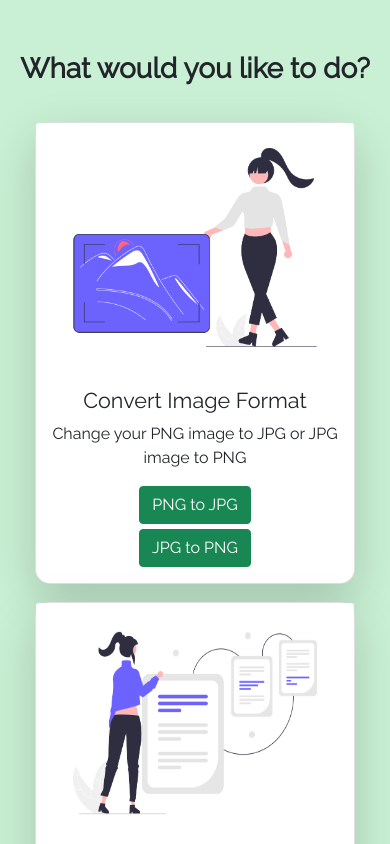
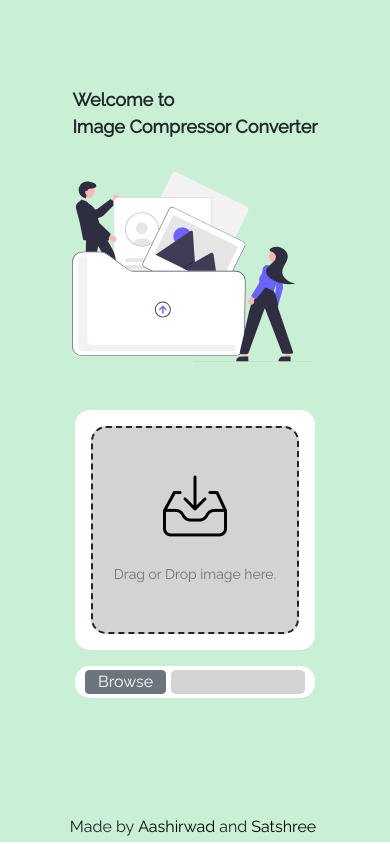
Before and after one commit to aashirwad43/image-converter-frontend, a Vue app: page / in a window 390 px wide. Shown: the top 844 px of the page. Built offline with nearby package versions, Linux system fonts and the light colour scheme.

Commit message:
Design changes and dropzone integration

```diff
--- a/src/App.vue
+++ b/src/App.vue
@@ -1,19 +1,22 @@
 <template>
   <div id="app">
     <!-- <HomePage /> -->
-    <OptionsPage />
+    <Home />
+    <!-- <OptionsPage /> -->
   </div>
 </template>
 
 <script>
 // import HomePage from './components/HomePage.vue'
-import OptionsPage from './components/OptionsPage.vue'
+import Home from './components/Home.vue'
+// import OptionsPage from './components/OptionsPage.vue'
 
 export default {
   name: 'App',
   components: {
     // HomePage,
-    OptionsPage
+    Home,
+    // OptionsPage
   }
 }
 </script>
--- /dev/null
+++ b/src/components/Home.vue
@@ -0,0 +1,269 @@
+<template>
+  <div>
+    <div class="home">
+      <b-row>
+        <b-col md="6" class="cards-column">
+          <div class="contents-div">
+            <div class="heading">
+              <span>
+                Welcome to
+                <br />
+                Image Compressor Converter
+              </span>
+            </div>
+            <div class="image-div">
+              <img :src="homepage" />
+            </div>
+          </div>
+        </b-col>
+        <b-col md="6" class="cards-column">
+          <div class="contents-div">
+            <div class="droparea">
+              <input
+                type="file"
+                style="display:none"
+                id="file-input"
+                @change="readFile"
+              />
+              <label for="file-input">
+                <div
+                  class="dropzone"
+                  style="z-index: 1"
+                  @dragover.prevent
+                  @drop="readFile"
+                >
+                  <div
+                    class="h-100 w-100 d-flex align-items-center justify-content-center"
+                  >
+                    <div class="text-center">
+                      <div v-if="imageURL">
+                        <img :src="imageURL" />
+                      </div>
+                      <div v-else>
+                        <img :src="drophere" />
+                      </div>
+                      <br />
+                      <small class="text-muted">Drag or Drop image here.</small>
+                    </div>
+                  </div>
+                </div>
+              </label>
+            </div>
+            <div class="button-div">
+              <div v-if="fileName">
+                <b-button class="next-button" variant="success">Next</b-button>
+              </div>
+              <div v-else>
+                <b-button class="browse-button" variant="secondary"
+                  >Browse</b-button
+                >
+              </div>
+              <div class="filename">{{ fileName }}</div>
+            </div>
+          </div>
+        </b-col>
+      </b-row>
+    </div>
+    <Footer />
+  </div>
+</template>
+
+<script>
+import Footer from "./Footer.vue";
+
+export default {
+  name: "Home",
+  data() {
+    return {
+      homepage: require("../assets/homepage.svg"),
+      drophere: require("../assets/inbox.png"),
+      file: null,
+      imageURL: "",
+      fileName: "",
+    };
+  },
+  components: {
+    Footer,
+  },
+  methods: {
+    readFile(e) {
+      e.preventDefault();
+      let file = e.dataTransfer ? e.dataTransfer.files[0] : e.target.files[0];
+
+      let reader = new FileReader();
+      reader.readAsDataURL(file);
+      reader.addEventListener("load", () => {
+        this.imageURL = reader.result;
+        this.file = file;
+        this.fileName = file.name;
+      });
+    },
+  },
+};
+</script>
+
+<style scoped>
+@import url("https://fonts.googleapis.com/css?family=Raleway&display=swap");
+
+* {
+  font-family: "Raleway";
+}
+
+.home {
+  background-color: #c9f0d4;
+  width: 100%;
+  height: 96.2169vh;
+  display: flex;
+  flex-direction: column;
+  /* text-align: center; */
+  justify-content: center;
+}
+
+.cards-column {
+  display: flex;
+  justify-content: center;
+  /* flex-direction: column; */
+}
+
+.heading {
+  font-family: "Raleway";
+  font-size: 24px;
+  font-weight: 700;
+}
+
+.image-div {
+  margin-top: 2rem;
+}
+
+.image-div img {
+  width: 30rem;
+}
+
+.dropzone img {
+  width: 8rem;
+}
+
+.droparea {
+  background-color: white;
+  width: 25rem;
+  height: 25rem;
+  border-radius: 15px;
+  display: flex;
+  justify-content: center;
+  align-items: center;
+}
+
+.dropzone {
+  background-color: lightgrey;
+  width: 23rem;
+  height: 23rem;
+  border-radius: 15px;
+  display: flex;
+  justify-content: center;
+  align-items: center;
+  border: 2px dashed;
+}
+
+.input-style {
+  display: none;
+}
+
+.button-div {
+  background-color: white;
+  width: 25rem;
+  height: 3rem;
+  margin-top: 1rem;
+  padding: 10px;
+  border-radius: 15px;
+  display: flex;
+  align-items: center;
+}
+
+.browse-button {
+  height: 2rem;
+  text-align: center;
+  align-items: center;
+  display: flex;
+  justify-content: center;
+  margin-right: 5px;
+}
+
+.next-button {
+  height: 2rem;
+  text-align: center;
+  align-items: center;
+  display: flex;
+  justify-content: center;
+  margin-right: 5px;
+  padding-left: 1.5rem;
+  padding-right: 1.5rem;
+}
+
+.filename {
+  background-color: lightgray;
+  height: 2rem;
+  width: 18rem;
+  border-radius: 5px;
+  padding: 5px;
+  padding-left: 10px;
+}
+
+@media (max-width: 991px) {
+  .home {
+    padding-top: 20px;
+  }
+
+  .cards-column {
+    margin-bottom: 10px;
+  }
+
+  .heading {
+    font-size: 18px;
+  }
+
+  .image-div img {
+    width: 15rem;
+  }
+
+  .droparea {
+    width: 15rem;
+    height: 15rem;
+  }
+
+  .dropzone {
+    width: 13rem;
+    height: 13rem;
+  }
+
+  .dropzone img {
+    width: 4rem;
+  }
+
+  .button-div {
+    background-color: white;
+    width: 15rem;
+    height: 2rem;
+    margin-top: 1rem;
+    border-radius: 15px;
+  }
+
+  .browse-button {
+    height: 1.5rem;
+  }
+
+  .filename {
+    height: 1.5rem;
+  }
+
+  .cards-column {
+    margin-bottom: 3rem;
+  }
+}
+
+@media (max-width: 576px) {
+  .home {
+    /* height: 100%; */
+    padding-top: 20px;
+  }
+}
+</style>
--- a/src/components/OptionsPage.vue
+++ b/src/components/OptionsPage.vue
@@ -20,9 +20,13 @@
                   Change your PNG image to JPG or JPG image to PNG
                 </b-card-text>
 
-                                <b-button class="pngtojpg" href="#" variant="success">PNG to JPG</b-button>
+                <b-button class="pngtojpg" href="#" variant="success"
+                  >PNG to JPG</b-button
+                >
                 <br />
-                                <b-button class="jpgtopng" href="#" variant="success">JPG to PNG</b-button>
+                <b-button class="jpgtopng" href="#" variant="success"
+                  >JPG to PNG</b-button
+                >
               </b-card>
             </b-col>
             <b-col lg="4" class="cards-column">
@@ -38,9 +42,13 @@
                 <b-card-text>
                   Reduce the size of your image according to your need
                   <br />
-                                    <span class="note">[Note: The more you compress the blurry it gets.]</span>
+                  <span class="note"
+                    >[Note: The more you compress the blurry it gets.]</span
+                  >
                 </b-card-text>
-                                <b-button class="next" href="#" variant="success">NEXT</b-button>
+                <b-button class="next" href="#" variant="success"
+                  >NEXT</b-button
+                >
               </b-card>
             </b-col>
             <b-col lg="4" class="cards-column">
@@ -54,11 +62,20 @@
                 class="options-card shadow-lg rounded-lg mb-2"
               >
                 <b-card-text>
-                                    Crop out the things you hate to make your image social media worthy.
+                  Crop out the things you hate to make your image social media
+                  worthy.
                   <br />
-                                    <span class="note">[Note: Work under progress. Be back in a while.]</span>
+                  <span class="note"
+                    >[Note: Work under progress. Be back in a while.]</span
+                  >
                 </b-card-text>
-                                <b-button class="comingsoon " href="#" variant="success" disabled>Coming Soon...</b-button>
+                <b-button
+                  class="comingsoon "
+                  href="#"
+                  variant="success"
+                  disabled
+                  >Coming Soon...</b-button
+                >
               </b-card>
             </b-col>
           </b-row>
@@ -70,32 +87,32 @@
 </template>
 
 <script>
-import Footer from './Footer.vue'
+import Footer from "./Footer.vue";
 
 export default {
-    name: 'OptionsPage',
+  name: "OptionsPage",
   data() {
     return {
-            card1: require('../assets/convertimage.png'),
-            card2: require('../assets/compress.png'),
-            card3: require('../assets/resize.png')
-        }
+      card1: require("../assets/convertimage.png"),
+      card2: require("../assets/compress.png"),
+      card3: require("../assets/resize.png"),
+    };
   },
   components: {
-        Footer
-    }
-}
+    Footer,
+  },
+};
 </script>
 
 <style scoped>
-@import url('https://fonts.googleapis.com/css?family=Raleway&display=swap');
+@import url("https://fonts.googleapis.com/css?family=Raleway&display=swap");
 
-*{
-    font-family: 'Raleway';
+* {
+  font-family: "Raleway";
 }
 
 .optionspage {
-    background-color: #C9F0D4;
+  background-color: #c9f0d4;
   width: 100%;
   height: 96.2169vh;
   display: flex;
@@ -108,7 +125,7 @@ export default {
 }
 
 .heading-div {
-    font-family: 'Raleway';
+  font-family: "Raleway";
   font-size: 28px;
   font: bolder;
 }
@@ -155,7 +172,6 @@ export default {
   }
 }
 
-
 @media (max-width: 576px) {
 }
 </style>
```
Also changed, not shown: src/components/HomePage.vue (+5 -6 lines). Lines whose indentation alone changed are shown as unchanged.
